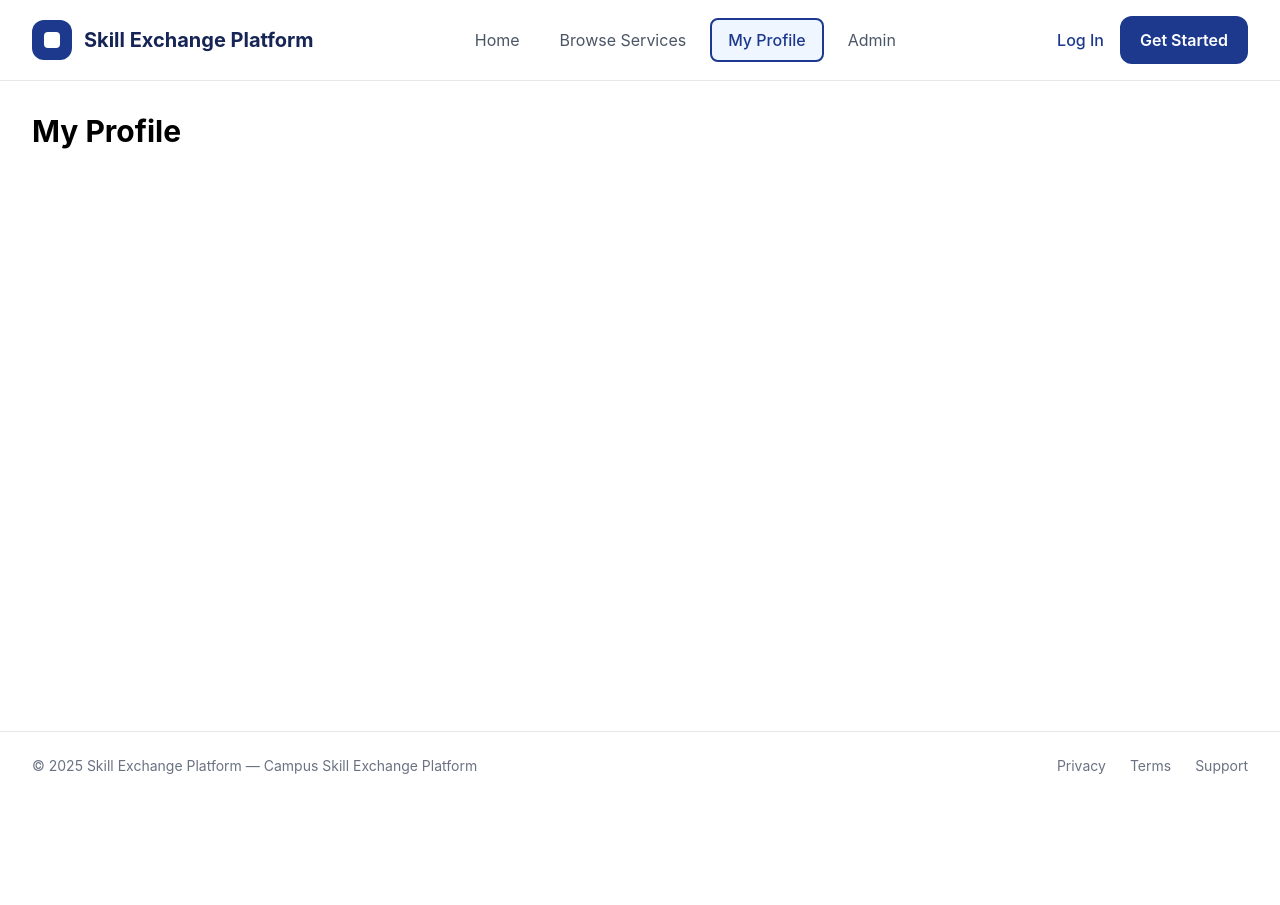
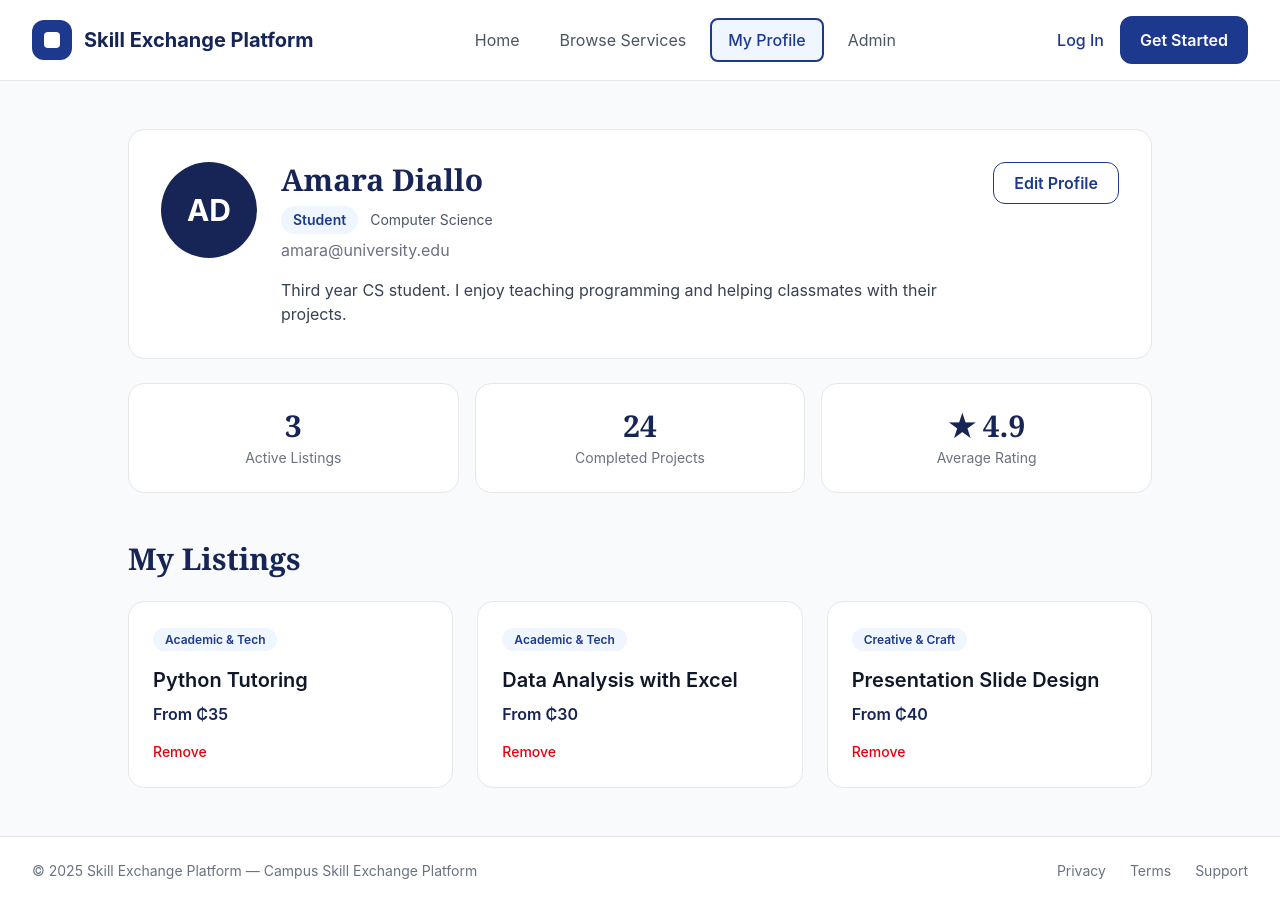
Before and after one commit to fahmidajoya/skill-exchange-platform, a React (Vite) app: page /profile in a window 1280 px wide. Before the commit the page ends 800 px from the top, so only its background shows below. Built offline with nearby package versions, Linux system fonts and the light colour scheme.

Commit message:
Add My Profile page with edit form and listings

```diff
--- a/src/pages/ProfilePage.tsx
+++ b/src/pages/ProfilePage.tsx
@@ -1,5 +1,258 @@
+import { useState } from 'react'
+import type { FormEvent } from 'react'
+import InputField from '../components/InputField'
+
+type Profile = {
+  fullName: string
+  email: string
+  role: string
+  department: string
+  bio: string
+}
+
+type ProfileErrors = Partial<Record<keyof Profile, string>>
+
+type MyListing = {
+  id: number
+  title: string
+  category: string
+  price: string
+}
+
+const initialProfile: Profile = {
+  fullName: 'Amara Diallo',
+  email: 'amara@university.edu',
+  role: 'Student',
+  department: 'Computer Science',
+  bio: 'Third year CS student. I enjoy teaching programming and helping classmates with their projects.',
+}
+
+const initialListings: MyListing[] = [
+  { id: 1, title: 'Python Tutoring', category: 'Academic & Tech', price: 'From ₵35' },
+  { id: 2, title: 'Data Analysis with Excel', category: 'Academic & Tech', price: 'From ₵30' },
+  { id: 3, title: 'Presentation Slide Design', category: 'Creative & Craft', price: 'From ₵40' },
+]
+
 function ProfilePage() {
-  return <div className="p-8 text-3xl font-bold">My Profile</div>
+  const [profile, setProfile] = useState<Profile>(initialProfile)
+  const [draft, setDraft] = useState<Profile>(initialProfile)
+  const [isEditing, setIsEditing] = useState(false)
+  const [errors, setErrors] = useState<ProfileErrors>({})
+  const [message, setMessage] = useState('')
+  const [listings, setListings] = useState<MyListing[]>(initialListings)
+
+  const initials = profile.fullName
+    .split(' ')
+    .map((word) => word[0])
+    .join('')
+    .slice(0, 2)
+    .toUpperCase()
+
+  const updateDraft = (field: keyof Profile, value: string) => {
+    setDraft({ ...draft, [field]: value })
+  }
+
+  const startEditing = () => {
+    setDraft(profile)
+    setErrors({})
+    setMessage('')
+    setIsEditing(true)
+  }
+
+  const cancelEditing = () => {
+    setErrors({})
+    setIsEditing(false)
+  }
+
+  const validate = (): ProfileErrors => {
+    const newErrors: ProfileErrors = {}
+
+    if (draft.fullName.trim() === '') {
+      newErrors.fullName = 'Full name is required'
+    }
+
+    if (draft.email.trim() === '') {
+      newErrors.email = 'Email is required'
+    } else if (!/^\S+@\S+\.\S+$/.test(draft.email)) {
+      newErrors.email = 'Enter a valid email address'
+    }
+
+    if (draft.department.trim() === '') {
+      newErrors.department = 'Department is required'
+    }
+
+    if (draft.bio.length > 200) {
+      newErrors.bio = 'Bio must be 200 characters or less'
+    }
+
+    return newErrors
+  }
+
+  const handleSave = (e: FormEvent<HTMLFormElement>) => {
+    e.preventDefault()
+    const newErrors = validate()
+    setErrors(newErrors)
+
+    if (Object.keys(newErrors).length === 0) {
+      setProfile(draft)
+      setIsEditing(false)
+      setMessage('Profile updated (demo). It will be saved to the database with Firebase later.')
+    }
+  }
+
+  const removeListing = (id: number) => {
+    setListings(listings.filter((listing) => listing.id !== id))
+  }
+
+  return (
+    <div className="bg-gray-50 px-8 py-12">
+      <div className="max-w-5xl mx-auto">
+        {message && (
+          <p className="mb-6 p-3 rounded-lg bg-green-50 text-green-700 text-sm">{message}</p>
+        )}
+
+        <div className="bg-white p-8 rounded-2xl border border-gray-200">
+          {!isEditing ? (
+            <div className="flex flex-wrap items-start gap-6">
+              <div className="w-24 h-24 rounded-full bg-blue-950 text-white text-3xl font-bold flex items-center justify-center">
+                {initials}
+              </div>
+
+              <div className="flex-1 min-w-[240px]">
+                <h1 className="font-serif text-3xl font-bold text-blue-950">{profile.fullName}</h1>
+                <div className="mt-2 flex flex-wrap items-center gap-3 text-sm">
+                  <span className="px-3 py-1 rounded-full bg-blue-50 text-blue-900 font-semibold">
+                    {profile.role}
+                  </span>
+                  <span className="text-gray-600">{profile.department}</span>
+                </div>
+                <p className="mt-1 text-gray-500">{profile.email}</p>
+                <p className="mt-4 text-gray-700">{profile.bio}</p>
+              </div>
+
+              <button
+                onClick={startEditing}
+                className="border border-blue-900 text-blue-900 font-semibold px-5 py-2 rounded-xl hover:bg-blue-50"
+              >
+                Edit Profile
+              </button>
+            </div>
+          ) : (
+            <form onSubmit={handleSave} noValidate className="space-y-4">
+              <h2 className="font-serif text-2xl font-bold text-blue-950">Edit Profile</h2>
+
+              <InputField
+                label="Full Name"
+                value={draft.fullName}
+                onChange={(value) => updateDraft('fullName', value)}
+                error={errors.fullName}
+              />
+
+              <InputField
+                label="Email"
+                type="email"
+                value={draft.email}
+                onChange={(value) => updateDraft('email', value)}
+                error={errors.email}
+              />
+
+              <div>
+                <label className="block mb-1 text-sm font-medium text-gray-700">I am a</label>
+                <select
+                  value={draft.role}
+                  onChange={(e) => updateDraft('role', e.target.value)}
+                  className="w-full px-4 py-3 rounded-xl border border-gray-300 outline-none focus:border-blue-900 bg-white"
+                >
+                  <option>Student</option>
+                  <option>Faculty</option>
+                </select>
+              </div>
+
+              <InputField
+                label="Department"
+                value={draft.department}
+                onChange={(value) => updateDraft('department', value)}
+                error={errors.department}
+              />
+
+              <div>
+                <label className="block mb-1 text-sm font-medium text-gray-700">Bio</label>
+                <textarea
+                  rows={4}
+                  value={draft.bio}
+                  onChange={(e) => updateDraft('bio', e.target.value)}
+                  className={`w-full px-4 py-3 rounded-xl border outline-none focus:border-blue-900 ${
+                    errors.bio ? 'border-red-400' : 'border-gray-300'
+                  }`}
+                />
+                <div className="flex justify-between mt-1 text-sm">
+                  <span className="text-red-600">{errors.bio}</span>
+                  <span className="text-gray-500">{draft.bio.length}/200</span>
+                </div>
+              </div>
+
+              <div className="flex gap-3">
+                <button
+                  type="submit"
+                  className="bg-blue-900 text-white font-semibold px-6 py-3 rounded-xl hover:bg-blue-800"
+                >
+                  Save Changes
+                </button>
+                <button
+                  type="button"
+                  onClick={cancelEditing}
+                  className="border border-gray-300 text-gray-700 font-semibold px-6 py-3 rounded-xl hover:bg-gray-50"
+                >
+                  Cancel
+                </button>
+              </div>
+            </form>
+          )}
+        </div>
+
+        <div className="mt-6 grid grid-cols-3 gap-4 text-center">
+          <div className="bg-white p-6 rounded-2xl border border-gray-200">
+            <p className="font-serif text-3xl font-bold text-blue-950">{listings.length}</p>
+            <p className="mt-1 text-sm text-gray-500">Active Listings</p>
+          </div>
+          <div className="bg-white p-6 rounded-2xl border border-gray-200">
+            <p className="font-serif text-3xl font-bold text-blue-950">24</p>
+            <p className="mt-1 text-sm text-gray-500">Completed Projects</p>
+          </div>
+          <div className="bg-white p-6 rounded-2xl border border-gray-200">
+            <p className="font-serif text-3xl font-bold text-blue-950">★ 4.9</p>
+            <p className="mt-1 text-sm text-gray-500">Average Rating</p>
+          </div>
+        </div>
+
+        <h2 className="mt-12 font-serif text-3xl font-bold text-blue-950">My Listings</h2>
+
+        {listings.length > 0 ? (
+          <div className="mt-6 grid grid-cols-1 md:grid-cols-3 gap-6">
+            {listings.map((listing) => (
+              <div key={listing.id} className="bg-white p-6 rounded-2xl border border-gray-200">
+                <span className="px-3 py-1 rounded-full bg-blue-50 text-blue-900 text-xs font-semibold">
+                  {listing.category}
+                </span>
+                <h3 className="mt-4 text-xl font-semibold text-gray-900">{listing.title}</h3>
+                <p className="mt-2 font-semibold text-blue-950">{listing.price}</p>
+                <button
+                  onClick={() => removeListing(listing.id)}
+                  className="mt-4 text-sm font-medium text-red-600 hover:underline"
+                >
+                  Remove
+                </button>
+              </div>
+            ))}
+          </div>
+        ) : (
+          <div className="mt-6 p-10 bg-white rounded-2xl border border-gray-200 text-center text-gray-600">
+            You have no listings yet.
+          </div>
+        )}
+      </div>
+    </div>
+  )
 }
 
 export default ProfilePage
```
